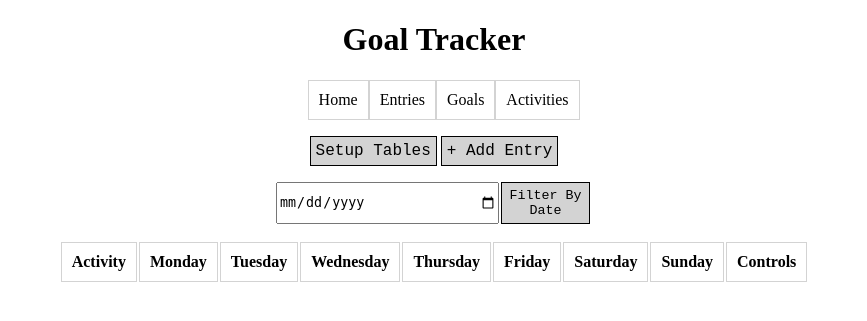
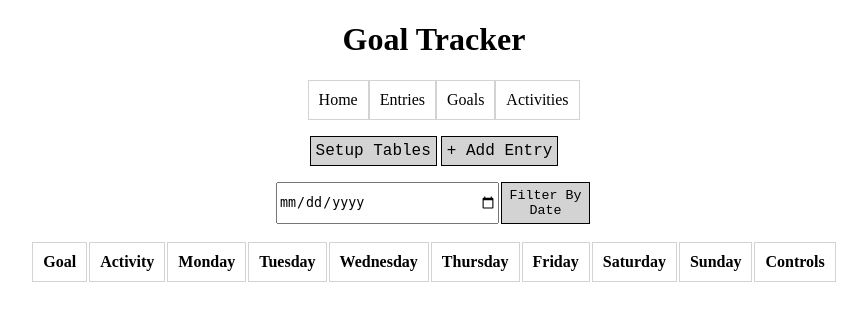
Before and after one commit to mafaz-abrar/goal-tracker, a PHP site: page /index.php in a window 1280 px wide. Shown: the top 321 px of the page, without its empty margins (206-1073 px from the left). Run offline with PHP 8.4, Linux system fonts and the light colour scheme; data that the repository does not hold is empty.

Commit message:
add goal name to main report

```diff
--- a/index.php
+++ b/index.php
@@ -76,17 +76,20 @@ include_once(__DIR__ . '/utils/sql_utils.php');
           entries.date,
           entries.activity_id,
           activities.activity_name,
-          activities.goal_id
+          activities.goal_id,
+          goals.goal_name
         FROM
           entries
           INNER JOIN activities ON activities.activity_id = entries.activity_id
+          INNER JOIN goals ON goals.goal_id = activities.goal_id
         WHERE
           yearweek(entries.date, 1) = yearweek(" . add_single_quotes($date) . ", 1)
         GROUP BY
           entries.date,
           entries.activity_id,
           activities.activity_name,
-          activities.goal_id
+          activities.goal_id,
+          goals.goal_name
         ORDER BY
           activities.goal_id,
           activities.activity_name
@@ -95,7 +98,7 @@ include_once(__DIR__ . '/utils/sql_utils.php');
 
     $activities_data = array();
     while ($data = $db_access->get_next_row()) {
-      $activities_data[$data['activity_id'] . ';' . $data['activity_name']][] = [
+      $activities_data[$data['activity_id'] . ';' . $data['goal_name'] . ';' . $data['activity_name']][] = [
         'date' => $data['date'],
         'total_hours_for_date' => $data['total_hours_for_date']
       ];
@@ -131,6 +134,7 @@ include_once(__DIR__ . '/utils/sql_utils.php');
 
   $table .= '<thead>';
   $table .= '<tr>';
+  $table .= '<th>Goal</th>';
   $table .= '<th>Activity</th>';
   $table .= '<th>Monday</th>';
   $table .= '<th>Tuesday</th>';
@@ -148,11 +152,14 @@ include_once(__DIR__ . '/utils/sql_utils.php');
   foreach ($activities_data as $activity_id_and_name => $activity_data) {
     $activity_id_and_name_array = explode(';', $activity_id_and_name);
     $activity_id = $activity_id_and_name_array[0];
-    $activity_name = $activity_id_and_name_array[1];
+    $goal_name = $activity_id_and_name_array[1];
+    $activity_name = $activity_id_and_name_array[2];
+
 
     $days_with_hours_for_activity = get_day_and_hours_array_for_activity_data($activity_data);
 
     $table .= '<tr>';
+    $table .= '<td>' . $goal_name . '</td>';
     $table .= '<td>' . $activity_name . '</td>';
     $table .= '<td>' . $days_with_hours_for_activity['Monday'] . '</td>';
     $table .= '<td>' . $days_with_hours_for_activity['Tuesday'] . '</td>';
```
